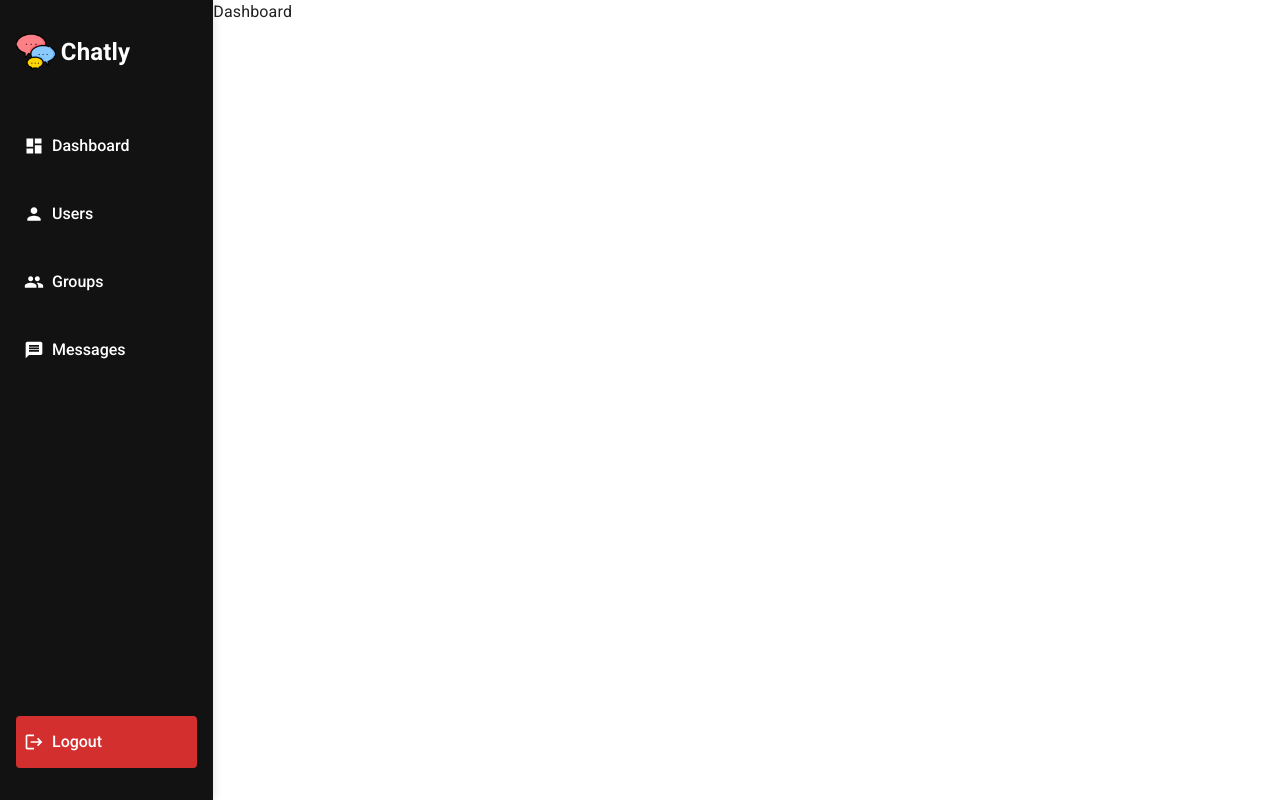
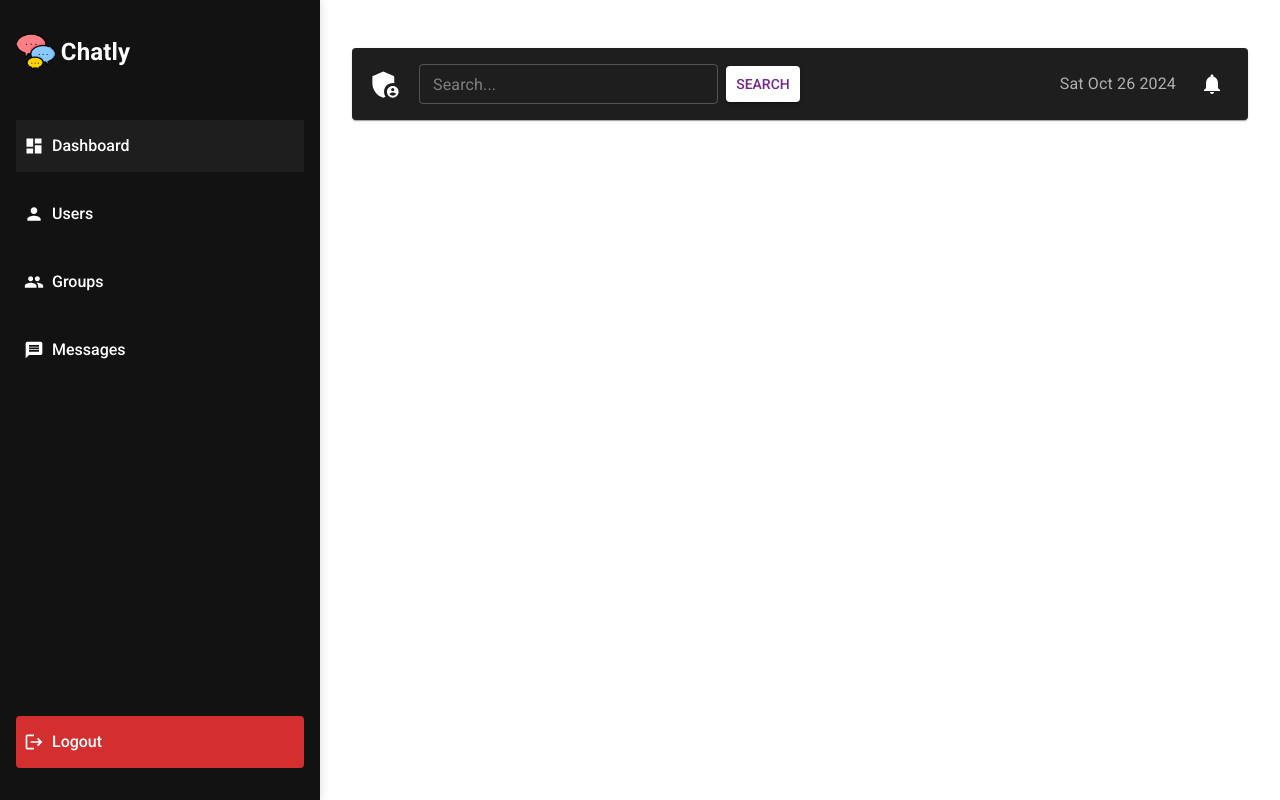
Before and after one commit to mhistiak3/Chatly, a React (Vite) app in the folder client/: page /admin/dashboard in a window 1280 px wide. Built offline with nearby package versions, Linux system fonts and the light colour scheme.

Commit message:
make dashboard top bar

```diff
--- a/client/src/App.jsx
+++ b/client/src/App.jsx
@@ -8,7 +8,8 @@ import { lazy, Suspense } from "react";
 import { ThemeProvider } from "@mui/material";
 import darkTheme from "./utils/DarkTheme.js";
 import { Toaster } from "react-hot-toast";
-import { LayoutLoader, LayoutLoading, ProtectedRoute } from "./components";
+import { LayoutLoader, ProtectedRoute } from "./components";
+
 const Home = lazy(() => import("./pages/Home.jsx"));
 const Login = lazy(() => import("./pages/Login.jsx"));
 const Chat = lazy(() => import("./pages/Chat.jsx"));
@@ -17,6 +18,13 @@ const NotFound = lazy(() => import("./pages/NotFound.jsx"));
 const Profile = lazy(() => import("./pages/Profile.jsx"));
 const AdminLogin = lazy(() => import("./pages/admin/AdminLogin.jsx"));
 const Dahsboard = lazy(() => import("./pages/admin/Dashboard.jsx"));
+const UsersManagement = lazy(() => import("./pages/admin/UsersManagement.jsx"));
+const GroupsManagement = lazy(() =>
+  import("./pages/admin/GroupsManagement.jsx")
+);
+const MessagesMenagement = lazy(() =>
+  import("./pages/admin/MessagesMenagement.jsx")
+);
 
 const App = () => {
   const user = true;
@@ -67,7 +75,7 @@ const App = () => {
           <Route
             path="/admin/login"
             element={
-              <Suspense fallback={<LayoutLoading />}>
+              <Suspense fallback={<LayoutLoader />}>
                 <AdminLogin />
               </Suspense>
             }
@@ -75,8 +83,32 @@ const App = () => {
           <Route
             path="/admin/dashboard"
             element={
-              <Suspense fallback={<LayoutLoading />}>
+              <Suspense fallback={<LayoutLoader />}>
                 <Dahsboard />
+              </Suspense>
+            }
+          />
+          <Route
+            path="/admin/users"
+            element={
+              <Suspense fallback={<LayoutLoader />}>
+                <UsersManagement />
+              </Suspense>
+            }
+          />
+          <Route
+            path="/admin/messages"
+            element={
+              <Suspense fallback={<LayoutLoader />}>
+                <MessagesMenagement />
+              </Suspense>
+            }
+          />
+          <Route
+            path="/admin/groups"
+            element={
+              <Suspense fallback={<LayoutLoader />}>
+                <GroupsManagement />
               </Suspense>
             }
           />
--- a/client/src/components/admins/AdminSidebar.jsx
+++ b/client/src/components/admins/AdminSidebar.jsx
@@ -1,6 +1,6 @@
 import { Box, Button, IconButton } from "@mui/material";
 import Logo from "../shared/Logo";
-import { Link } from "react-router-dom";
+import { Link, NavLink, useLocation } from "react-router-dom";
 import {
   Dashboard,
   Group,
@@ -13,8 +13,20 @@ import {
 import { useEffect, useState } from "react";
 
 const AdminSidebar = () => {
+    const adminMenu = [
+      {
+        to: "/admin/dashboard",
+        icon: <Dashboard />,
+        label: "Dashboard",
+      },
+      { to: "/admin/users", icon: <Person />, label: "Users" },
+      { to: "/admin/groups", icon: <Group />, label: "Groups" },
+      { to: "/admin/messages", icon: <Message />, label: "Messages" },
+    ];
   const [open, setOpen] = useState(false);
   const [isLargeScreen, setIsLargeScreen] = useState(window.innerWidth >= 600);
+
+
 
   useEffect(() => {
     const handleResize = () => {
@@ -87,17 +99,9 @@ const AdminSidebar = () => {
               gap: "1rem",
             }}
           >
-            {[
-              {
-                to: "/admin/dashboard",
-                icon: <Dashboard />,
-                label: "Dashboard",
-              },
-              { to: "/admin/user", icon: <Person />, label: "Users" },
-              { to: "/admin/groups", icon: <Group />, label: "Groups" },
-              { to: "/admin/messages", icon: <Message />, label: "Messages" },
-            ].map((item) => (
-              <Link
+            {adminMenu.map((item) => (
+              <NavLink
+                className={({ isActive }) => (isActive ? "active" : "")}
                 to={item.to}
                 key={item.label}
                 style={{ textDecoration: "none" }}
@@ -121,7 +125,7 @@ const AdminSidebar = () => {
                 >
                   {item.label}
                 </Button>
-              </Link>
+              </NavLink>
             ))}
           </Box>
 
--- /dev/null
+++ b/client/src/components/admins/DashboardTopBar.jsx
@@ -0,0 +1,92 @@
+import {
+  Paper,
+  Box,
+  IconButton,
+  TextField,
+  Button,
+  Typography,
+} from "@mui/material";
+import AdminPanelSettingsIcon from "@mui/icons-material/AdminPanelSettings";
+import NotificationsIcon from "@mui/icons-material/Notifications";
+
+const DashboardTopBar = () => {
+  return (
+    <Paper
+      sx={{
+        padding: "1rem",
+        display: "flex",
+        flexDirection: { xs: "column", md: "row" },
+        justifyContent: "space-between",
+        alignItems: { xs: "flex-start", sm: "center" },
+        backgroundColor: "background.default",
+        gap: { xs: "1rem", sm: 0 },
+      }}
+    >
+      {/* Left Section: Icon and Search */}
+      <Box
+        sx={{
+          display: "flex",
+          alignItems: "center",
+          gap: "1rem",
+          flexDirection: { xs: "column", sm: "row" },
+          width: "100%",
+        }}
+      >
+        <AdminPanelSettingsIcon
+          fontSize="large"
+          sx={{ color: "primary.contrastText" }}
+        />
+        <Box
+          sx={{
+            display: "flex",
+            alignItems: "center",
+            gap: "0.5rem",
+            width: "100%",
+            flexWrap: { xs: "wrap", sm: "nowrap" },
+          }}
+        >
+          <TextField
+            variant="outlined"
+            placeholder="Search..."
+            size="small"
+            fullWidth
+            sx={{
+              maxWidth: { sm: "300px" },
+              minWidth: { xs: "100%", sm: "200px" },
+            }}
+          />
+          <Button
+            variant="contained"
+            sx={{
+              backgroundColor: "primary.contrastText",
+              color: "primary.main",
+              width: { xs: "100%", sm: "auto" },
+            }}
+          >
+            Search
+          </Button>
+        </Box>
+      </Box>
+
+      {/* Right Section: Date and Notifications */}
+      <Box
+        sx={{
+          display: "flex",
+          alignItems: "center",
+          gap: "1rem",
+          justifyContent: { xs: "space-between", sm: "flex-end" },
+          width: "100%",
+        }}
+      >
+        <Typography variant="body1" color="text.secondary">
+          {new Date().toDateString()}
+        </Typography>
+        <IconButton sx={{ color: "primary.contrastText" }}>
+          <NotificationsIcon />
+        </IconButton>
+      </Box>
+    </Paper>
+  );
+};
+
+export default DashboardTopBar;
--- a/client/src/components/layout/AdminLayout.jsx
+++ b/client/src/components/layout/AdminLayout.jsx
@@ -1,20 +1,25 @@
 import { Box, Grid2 } from "@mui/material";
-import AdminSidebar from "../admins/AdminSidebar";
-import { useState } from "react";
+import { lazy, memo, useEffect } from "react";
+import { useNavigate } from "react-router-dom";
+const AdminSidebar = lazy(() => import("../admins/AdminSidebar"));
+const isAdmin = true;
 
-export const AdminLayout = ({ children }) => {
+export const AdminLayout = memo(({ children }) => {
+  const navigate = useNavigate();
+  useEffect(() => {
+    if (!isAdmin) {
+     return navigate("/admin/login");
+    }
+  }, [isAdmin]);
 
   return (
     <Box>
-      <Grid2 container >
-        <Grid2
-          size={{ xs: 12, sm: 3, md: 2 }}
-
-        >
-          <AdminSidebar  />
+      <Grid2 container>
+        <Grid2 size={{ xs: 12, sm: 3, xl: 2 }}>
+          <AdminSidebar />
         </Grid2>
-        <Grid2 size={{ xs: 12, sm: 9, md: 10 }}>{children}</Grid2>
+        <Grid2 size={{ xs: 12, sm: 9, xl: 10 }}>{children}</Grid2>
       </Grid2>
     </Box>
   );
-};
+})
--- a/client/src/index.css
+++ b/client/src/index.css
@@ -4,3 +4,6 @@ html {
 body{
     overflow-x:hidden ;
 }
+.active{
+  background-color: #1e1e1e;
+}
--- a/client/src/pages/admin/Dashboard.jsx
+++ b/client/src/pages/admin/Dashboard.jsx
@@ -1,8 +1,16 @@
-import { AdminLayout } from "../../components"
+import { Box, Container,  } from "@mui/material";
+import { AdminLayout } from "../../components";
+import DashboardTopBar from "../../components/admins/DashboardTopBar";
 
 const Dashboard = () => {
   return (
-    <AdminLayout>Dashboard</AdminLayout>
-  )
-}
-export default Dashboard
+    <AdminLayout>
+      <Container>
+        <Box sx={{ padding: "3rem 0.5rem " }}>
+          <DashboardTopBar/>
+        </Box>
+      </Container>
+    </AdminLayout>
+  );
+};
+export default Dashboard;
--- /dev/null
+++ b/client/src/pages/admin/GroupsManagement.jsx
@@ -0,0 +1,6 @@
+import { AdminLayout } from "../../components";
+
+const GroupsManagement = () => {
+  return <AdminLayout>GroupsManagement</AdminLayout>;
+};
+export default GroupsManagement;
--- /dev/null
+++ b/client/src/pages/admin/MessagesMenagement.jsx
@@ -0,0 +1,6 @@
+import { AdminLayout } from "../../components"
+
+const MessagesMenagement = () => {
+  return <AdminLayout>MessagesMenagement</AdminLayout>;
+}
+export default MessagesMenagement
--- /dev/null
+++ b/client/src/pages/admin/UsersManagement.jsx
@@ -0,0 +1,8 @@
+import { AdminLayout } from "../../components"
+
+const UsersManagement = () => {
+  return (
+    <AdminLayout>UsersManagement</AdminLayout>
+  )
+}
+export default UsersManagement
```
